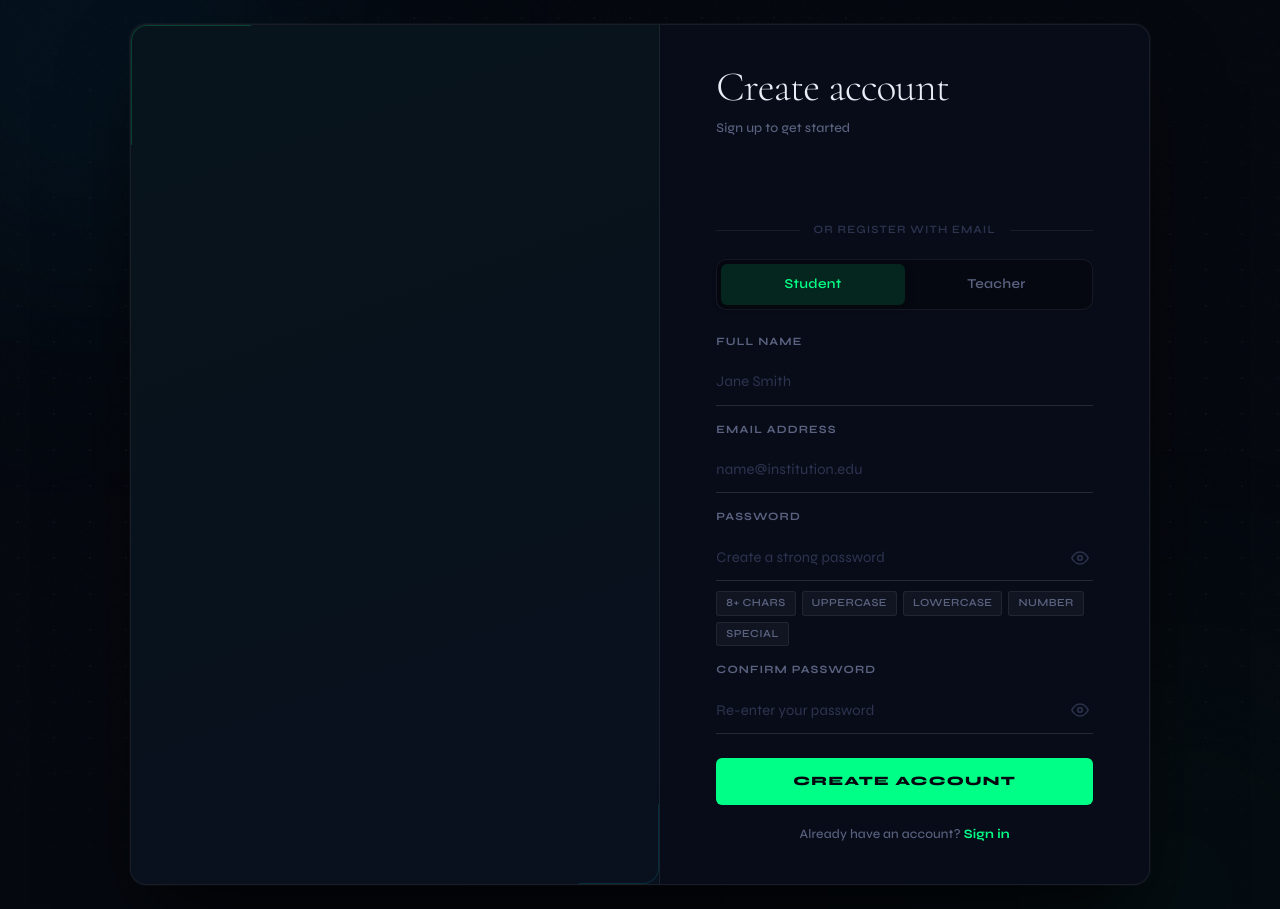
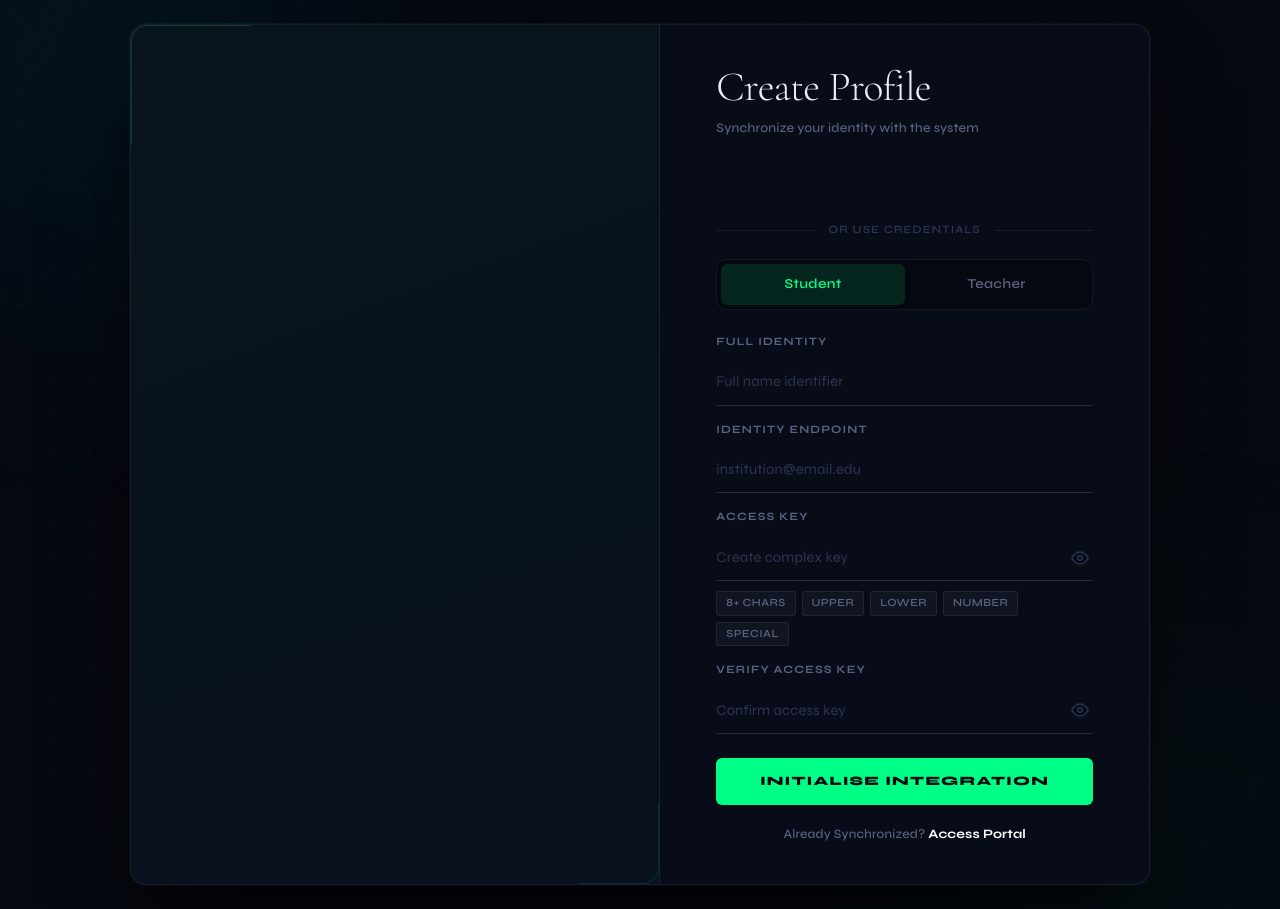
Before and after one commit to techieak2410/vi-slides-group, a React (Vite) app in the folder frontend/: page /register in a window 1280 px wide. Built offline with nearby package versions, Linux system fonts and the light colour scheme; no server answers.

Commit message:
register added

```diff
--- a/frontend/src/contexts/AuthContext.tsx
+++ b/frontend/src/contexts/AuthContext.tsx
@@ -1,11 +1,12 @@
 import React, { createContext, useContext, useState, useEffect, ReactNode } from 'react';
 import { authService, User, RegisterData, LoginData } from '../services/authService';
 
+// 1. Define the Context Interface with correct Return Types
 interface AuthContextType {
     user: User | null;
     loading: boolean;
-    login: (data: LoginData) => Promise<void>;
-    register: (data: RegisterData) => Promise<void>;
+    login: (data: LoginData) => Promise<User>;    // Returns User object
+    register: (data: RegisterData) => Promise<User>; // Returns User object
     logout: () => void;
     updateUser: (user: User) => void;
     isAuthenticated: boolean;
@@ -13,6 +14,7 @@ interface AuthContextType {
 
 const AuthContext = createContext<AuthContextType | undefined>(undefined);
 
+// 2. Custom Hook for easy access
 export const useAuth = () => {
     const context = useContext(AuthContext);
     if (!context) {
@@ -29,7 +31,7 @@ export const AuthProvider: React.FC<AuthProviderProps> = ({ children }) => {
     const [user, setUser] = useState<User | null>(null);
     const [loading, setLoading] = useState(true);
 
-    // Check if user is logged in on mount
+    // 3. Persistent Session Check
     useEffect(() => {
         const initAuth = async () => {
             const token = sessionStorage.getItem('token');
@@ -37,13 +39,13 @@ export const AuthProvider: React.FC<AuthProviderProps> = ({ children }) => {
 
             if (token && storedUser) {
                 try {
-                    // Verify token is still valid
+                    // Verify session with backend
                     const response = await authService.getCurrentUser();
                     setUser(response.user);
                 } catch (error) {
-                    // Token invalid, clear storage
-                    sessionStorage.removeItem('token');
-                    sessionStorage.removeItem('user');
+                    // Force logout on invalid/expired token
+                    sessionStorage.clear();
+                    setUser(null);
                 }
             }
             setLoading(false);
@@ -52,24 +54,34 @@ export const AuthProvider: React.FC<AuthProviderProps> = ({ children }) => {
         initAuth();
     }, []);
 
-    const login = async (data: LoginData) => {
+    // 4. Enhanced Login Logic
+    const login = async (data: LoginData): Promise<User> => {
         const response = await authService.login(data);
+
         sessionStorage.setItem('token', response.token);
         sessionStorage.setItem('user', JSON.stringify(response.user));
         setUser(response.user);
+
+        // Hand the user back to Login.tsx for immediate role-checking
+        return response.user;
     };
 
-    const register = async (data: RegisterData) => {
+    // 5. Enhanced Registration Logic
+    const register = async (data: RegisterData): Promise<User> => {
         const response = await authService.register(data);
+
         sessionStorage.setItem('token', response.token);
         sessionStorage.setItem('user', JSON.stringify(response.user));
         setUser(response.user);
+
+        // Hand the user back to Register.tsx for immediate role-checking
+        return response.user;
     };
 
     const logout = () => {
-        sessionStorage.removeItem('token');
-        sessionStorage.removeItem('user');
+        sessionStorage.clear();
         setUser(null);
+        window.location.href = '/login';
     };
 
     const updateUser = (updatedUser: User) => {
@@ -77,6 +89,7 @@ export const AuthProvider: React.FC<AuthProviderProps> = ({ children }) => {
         setUser(updatedUser);
     };
 
+    // 6. Provide the values
     const value: AuthContextType = {
         user,
         loading,
@@ -87,5 +100,9 @@ export const AuthProvider: React.FC<AuthProviderProps> = ({ children }) => {
         isAuthenticated: !!user
     };
 
-    return <AuthContext.Provider value={value}>{children}</AuthContext.Provider>;
+    return (
+        <AuthContext.Provider value={value}>
+            {!loading && children}
+        </AuthContext.Provider>
+    );
 };
--- a/frontend/src/pages/Register.tsx
+++ b/frontend/src/pages/Register.tsx
@@ -40,6 +40,7 @@ const BrainIcon = () => (
     </svg>
 );
 
+
 const Register: React.FC = () => {
     const navigate = useNavigate();
     const { register } = useAuth();
@@ -58,6 +59,15 @@ const Register: React.FC = () => {
     const [showConfirmPassword, setShowConfirmPassword] = useState(false);
     const [pendingGoogleToken, setPendingGoogleToken] = useState<string | null>(null);
 
+    // CENTRAL REDIRECTION LOGIC
+    const handleRoleBasedRedirect = (role: string) => {
+        if (role === 'Teacher') {
+            navigate('/teacher-dashboard');
+        } else {
+            navigate('/student-dashboard');
+        }
+    };
+
     const handleChange = (e: React.ChangeEvent<HTMLInputElement>) => {
         setFormData({ ...formData, [e.target.name]: e.target.value });
         setError('');
@@ -67,30 +77,39 @@ const Register: React.FC = () => {
         setFormData({ ...formData, role });
 
     const validatePassword = (password: string) => {
-        if (password.length < 8) return 'Password must be at least 8 characters long';
-        if (!/[A-Z]/.test(password)) return 'Password must contain an uppercase letter';
-        if (!/[a-z]/.test(password)) return 'Password must contain a lowercase letter';
-        if (!/[0-9]/.test(password)) return 'Password must contain a number';
-        if (!/[!@#$%^&*]/.test(password)) return 'Password must contain a special character';
+        if (password.length < 8) return 'Protocol error: Minimum 8 characters required';
+        if (!/[A-Z]/.test(password)) return 'Protocol error: Uppercase character required';
+        if (!/[a-z]/.test(password)) return 'Protocol error: Lowercase character required';
+        if (!/[0-9]/.test(password)) return 'Protocol error: Numeric character required';
+        if (!/[!@#$%^&*]/.test(password)) return 'Protocol error: Special character required';
         return null;
     };
 
+    // NORMAL EMAIL SIGNUP HANDLER
     const handleSubmit = async (e: React.FormEvent) => {
         e.preventDefault();
         setError('');
+
         if (formData.password !== formData.confirmPassword) {
-            setError('Passwords do not match');
+            setError('Input mismatch: Passwords do not correlate');
             return;
         }
+
         const passwordError = validatePassword(formData.password);
         if (passwordError) { setError(passwordError); return; }
+
         setLoading(true);
         try {
             const { confirmPassword, ...registerData } = formData;
-            await register(registerData);
-            navigate('/dashboard');
+
+            // 1. Execute registration through AuthContext
+            const user = await register(registerData);
+
+            // 2. Redirect based on the role stored in the returned user object
+            handleRoleBasedRedirect(user.role);
+
         } catch (err: any) {
-            setError(err.response?.data?.message || 'Registration failed. Please try again.');
+            setError(err.response?.data?.message || 'Initialization failed. System node error.');
             setLoading(false);
         }
     };
@@ -100,6 +119,7 @@ const Register: React.FC = () => {
         setError('');
     };
 
+    // GOOGLE ROLE SELECTION HANDLER
     const completeGoogleSignup = async (selectedRole: string) => {
         if (!pendingGoogleToken) return;
         setLoading(true);
@@ -108,10 +128,12 @@ const Register: React.FC = () => {
             if (res.success) {
                 sessionStorage.setItem('token', res.token);
                 sessionStorage.setItem('user', JSON.stringify(res.user));
-                window.location.href = '/dashboard';
+
+                // Redirect based on the role assigned during Google signup
+                handleRoleBasedRedirect(res.user.role);
             }
         } catch (err: any) {
-            setError(err.response?.data?.message || 'Google signup failed');
+            setError(err.response?.data?.message || 'Google node integration failed');
             setPendingGoogleToken(null);
             setLoading(false);
         }
@@ -119,126 +141,57 @@ const Register: React.FC = () => {
 
     const passwordChecks = [
         { label: '8+ chars',  met: formData.password.length >= 8 },
-        { label: 'Uppercase', met: /[A-Z]/.test(formData.password) },
-        { label: 'Lowercase', met: /[a-z]/.test(formData.password) },
+        { label: 'Upper',     met: /[A-Z]/.test(formData.password) },
+        { label: 'Lower',     met: /[a-z]/.test(formData.password) },
         { label: 'Number',    met: /[0-9]/.test(formData.password) },
         { label: 'Special',   met: /[!@#$%^&*]/.test(formData.password) },
     ];
 
-    // ── Google role-selection screen ──────────────────────────────────
+    // ── Google Role Selection UI (Keep your logic, updated text) ──
     if (pendingGoogleToken) {
         return (
             <div className="nexus-layout">
                 <div className="ambient-orb orb-cyan" />
                 <div className="ambient-orb orb-indigo" />
                 <div className="ambient-grid" />
-
                 <div className="glass-container glass-container--centered fade-in">
                     <div className="role-select-panel">
-                        <div className="logo-badge">
-                            <BrainIcon />
-                            <span>Vi-SlideS AI</span>
-                        </div>
-
-                        <h2 className="role-select-title">
-                            One last <em>step.</em>
-                        </h2>
-                        <p className="role-select-sub">
-                            How will you be using Vi-SlideS?
-                        </p>
-
-                        {error && (
-                            <div className="alert-box" role="alert">
-                                <AlertIcon />
-                                <span>{error}</span>
-                            </div>
-                        )}
-
+                        <div className="logo-badge"><BrainIcon /><span>Vi-SlideS Unified</span></div>
+                        <h2 className="role-select-title">Finalizing <em>Node.</em></h2>
+                        <p className="role-select-sub">Select your operational identity</p>
                         <div className="role-cards-container">
-                            <button
-                                onClick={() => completeGoogleSignup('Student')}
-                                className="role-card"
-                                disabled={loading}
-                            >
-                                <span className="role-icon" aria-hidden="true">🎓</span>
-                                <h3>Student</h3>
-                                <p>Ask questions and learn dynamically</p>
+                            <button onClick={() => completeGoogleSignup('Student')} className="role-card" disabled={loading}>
+                                <span className="role-icon">🎓</span>
+                                <h3>Student Participant</h3>
+                                <p>Ask questions and access lecture streams</p>
                             </button>
-                            <button
-                                onClick={() => completeGoogleSignup('Teacher')}
-                                className="role-card"
-                                disabled={loading}
-                            >
-                                <span className="role-icon" aria-hidden="true">👨‍🏫</span>
-                                <h3>Teacher</h3>
-                                <p>Get AI insights and guide the class</p>
+                            <button onClick={() => completeGoogleSignup('Teacher')} className="role-card" disabled={loading}>
+                                <span className="role-icon">👨‍🏫</span>
+                                <h3>Faculty Instructor</h3>
+                                <p>Manage AI triage and class analytics</p>
                             </button>
                         </div>
-
-                        {loading && (
-                            <div className="loading-row">
-                                <span className="spinner-mini" aria-hidden="true" />
-                                <span>Finalizing your account…</span>
-                            </div>
-                        )}
                     </div>
                 </div>
             </div>
         );
     }
 
-    // ── Main register screen ──────────────────────────────────────────
     return (
         <div className="nexus-layout">
             <div className="ambient-orb orb-cyan" />
             <div className="ambient-orb orb-indigo" />
             <div className="ambient-grid" />
-
             <div className="glass-container fade-in">
-
                 {/* ── Left Panel ── */}
                 <div className="glass-showcase">
                     <div className="showcase-inner">
-                        <div className="logo-badge">
-                            <BrainIcon />
-                            <span>Vi-SlideS AI</span>
-                        </div>
-
-                        <h2 className="showcase-big-text">
-                            Join the<br />
-                            <em>revolution.</em>
-                        </h2>
-
-                        <p className="showcase-tagline">
-                            Adaptive learning powered<br />by real cognitive insight
-                        </p>
-
-                        <div className="feature-list">
-                            {[
-                                'AI-powered question analysis',
-                                'Real-time classroom feedback',
-                                'Adaptive slide generation',
-                            ].map((f) => (
-                                <div className="feature-item" key={f}>
-                                    <span className="feature-dot" />
-                                    <span>{f}</span>
-                                </div>
-                            ))}
-                        </div>
-
+                        <div className="logo-badge"><BrainIcon /><span>Vi-SlideS Unified</span></div>
+                        <h2 className="showcase-big-text uppercase tracking-tighter">Establish<br /><em>Presence.</em></h2>
+                        <p className="showcase-tagline">Initialize your profile within the<br />unified learning node</p>
                         <div className="stat-strip">
-                            <div className="stat-item">
-                                <span className="stat-value">12k+</span>
-                                <span className="stat-label">Educators</span>
-                            </div>
-                            <div className="stat-item">
-                                <span className="stat-value">98%</span>
-                                <span className="stat-label">Accuracy</span>
-                            </div>
-                            <div className="stat-item">
-                                <span className="stat-value">4.9★</span>
-                                <span className="stat-label">Rating</span>
-                            </div>
+                            <div className="stat-item"><span className="stat-value">Uptime</span><span className="stat-label">99.9%</span></div>
+                            <div className="stat-item"><span className="stat-value">Node</span><span className="stat-label">Vi-v4</span></div>
                         </div>
                     </div>
                 </div>
@@ -246,8 +199,8 @@ const Register: React.FC = () => {
                 {/* ── Right Panel ── */}
                 <div className="glass-form-area glass-form-area--register">
                     <div className="form-header">
-                        <h1>Create account</h1>
-                        <p>Sign up to get started</p>
+                        <h1>Create Profile</h1>
+                        <p>Synchronize your identity with the system</p>
                     </div>
 
                     {error && (
@@ -257,26 +210,19 @@ const Register: React.FC = () => {
                         </div>
                     )}
 
-                    {/* Google first */}
                     <div className="google-btn-wrapper">
                         <GoogleLogin
                             onSuccess={handleGoogleSuccess}
-                            onError={() => setError('Google authentication failed.')}
+                            onError={() => setError('Google verification failed.')}
                             theme="filled_black"
-                            size="large"
-                            shape="rectangular"
+                            shape="pill"
                             width="100%"
-                            text="signup_with"
                         />
                     </div>
 
-                    <div className="nexus-divider">
-                        <span>or register with email</span>
-                    </div>
+                    <div className="nexus-divider"><span>or use credentials</span></div>
 
                     <form onSubmit={handleSubmit} className="nexus-form" noValidate>
-
-                        {/* Role toggle */}
                         <div className="role-toggle-wrapper">
                             <button
                                 type="button"
@@ -295,101 +241,49 @@ const Register: React.FC = () => {
                         </div>
 
                         <div className="input-group">
-                            <label htmlFor="name">Full name</label>
-                            <input
-                                type="text"
-                                id="name"
-                                name="name"
-                                placeholder="Jane Smith"
-                                value={formData.name}
-                                onChange={handleChange}
-                                autoComplete="name"
-                                required
-                            />
+                            <label htmlFor="name">Full Identity</label>
+                            <input type="text" id="name" name="name" placeholder="Full name identifier" value={formData.name} onChange={handleChange} required />
                         </div>
 
                         <div className="input-group">
-                            <label htmlFor="reg-email">Email address</label>
-                            <input
-                                type="email"
-                                id="reg-email"
-                                name="email"
-                                placeholder="name@institution.edu"
-                                value={formData.email}
-                                onChange={handleChange}
-                                autoComplete="email"
-                                required
-                            />
+                            <label htmlFor="reg-email">Identity Endpoint</label>
+                            <input type="email" id="reg-email" name="email" placeholder="institution@email.edu" value={formData.email} onChange={handleChange} required />
                         </div>
 
                         <div className="input-group">
-                            <label htmlFor="reg-password">Password</label>
+                            <label htmlFor="reg-password">Access Key</label>
                             <div className="password-wrapper">
-                                <input
-                                    type={showPassword ? 'text' : 'password'}
-                                    id="reg-password"
-                                    name="password"
-                                    placeholder="Create a strong password"
-                                    value={formData.password}
-                                    onChange={handleChange}
-                                    autoComplete="new-password"
-                                    required
-                                />
-                                <button
-                                    type="button"
-                                    className="eye-btn"
-                                    onClick={() => setShowPassword(!showPassword)}
-                                    aria-label={showPassword ? 'Hide password' : 'Show password'}
-                                >
+                                <input type={showPassword ? 'text' : 'password'} id="reg-password" name="password" placeholder="Create complex key" value={formData.password} onChange={handleChange} required />
+                                <button type="button" className="eye-btn" onClick={() => setShowPassword(!showPassword)}>
                                     {showPassword ? <EyeOffIcon /> : <EyeIcon />}
                                 </button>
                             </div>
                             <div className="password-requirements-dark">
                                 {passwordChecks.map((req) => (
-                                    <span key={req.label} className={`req-badge ${req.met ? 'met' : ''}`}>
-                                        {req.label}
-                                    </span>
+                                    <span key={req.label} className={`req-badge ${req.met ? 'met' : ''}`}>{req.label}</span>
                                 ))}
                             </div>
                         </div>
 
                         <div className="input-group">
-                            <label htmlFor="confirmPassword">Confirm password</label>
+                            <label htmlFor="confirmPassword">Verify Access Key</label>
                             <div className="password-wrapper">
-                                <input
-                                    type={showConfirmPassword ? 'text' : 'password'}
-                                    id="confirmPassword"
-                                    name="confirmPassword"
-                                    placeholder="Re-enter your password"
-                                    value={formData.confirmPassword}
-                                    onChange={handleChange}
-                                    autoComplete="new-password"
-                                    required
-                                />
-                                <button
-                                    type="button"
-                                    className="eye-btn"
-                                    onClick={() => setShowConfirmPassword(!showConfirmPassword)}
-                                    aria-label={showConfirmPassword ? 'Hide password' : 'Show password'}
-                                >
+                                <input type={showConfirmPassword ? 'text' : 'password'} id="confirmPassword" name="confirmPassword" placeholder="Confirm access key" value={formData.confirmPassword} onChange={handleChange} required />
+                                <button type="button" className="eye-btn" onClick={() => setShowConfirmPassword(!showConfirmPassword)}>
                                     {showConfirmPassword ? <EyeOffIcon /> : <EyeIcon />}
                                 </button>
                             </div>
                         </div>
 
-                        <button type="submit" className="neon-btn" disabled={loading}>
-                            {loading
-                                ? <span className="spinner-mini" aria-hidden="true" />
-                                : 'Create Account'}
+                        <button type="submit" className="neon-btn font-black uppercase tracking-widest text-[11px]" disabled={loading}>
+                            {loading ? <span className="spinner-mini" /> : 'Initialise Integration'}
                         </button>
                     </form>
 
                     <p className="bottom-text">
-                        Already have an account?{' '}
-                        <Link to="/login">Sign in</Link>
+                        Already Synchronized? <Link to="/login" style={{color: 'white', fontWeight: 'bold'}}>Access Portal</Link>
                     </p>
                 </div>
-
             </div>
         </div>
     );
```
